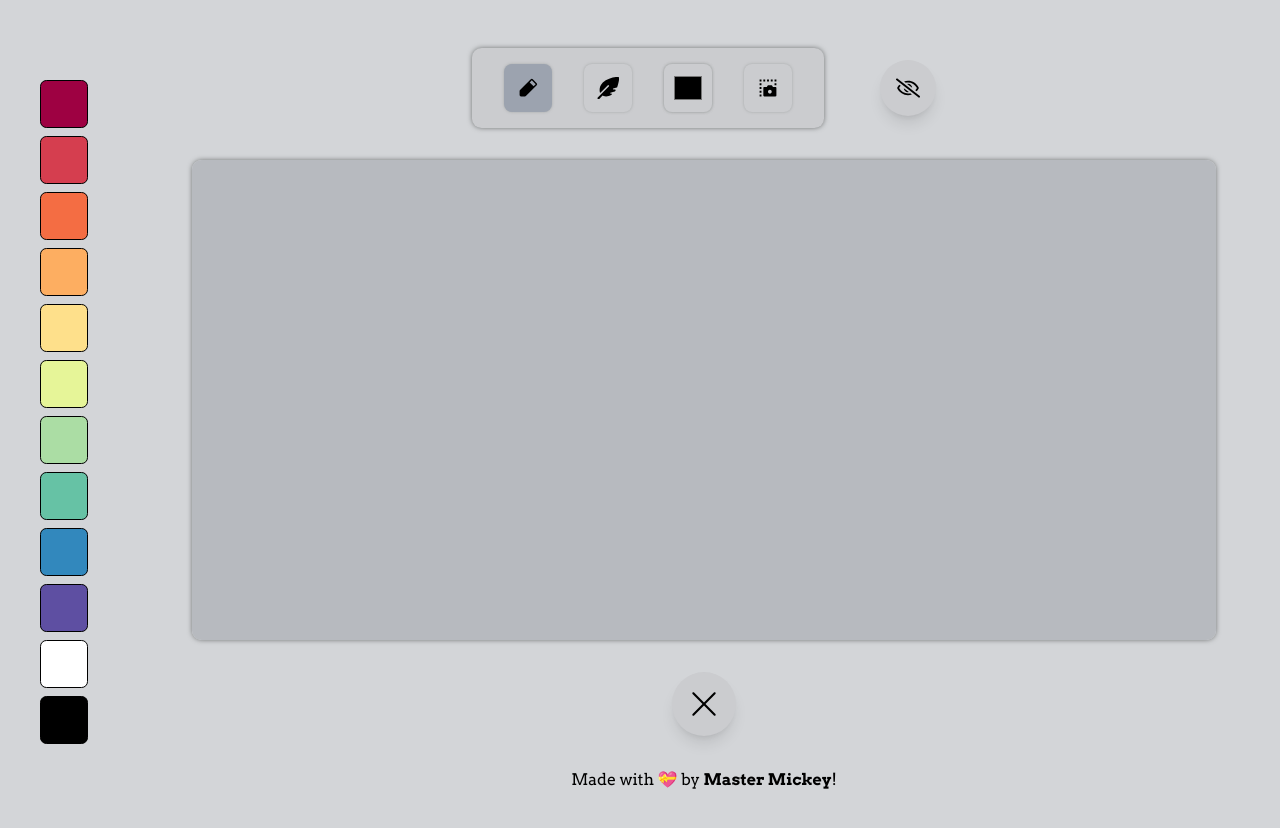
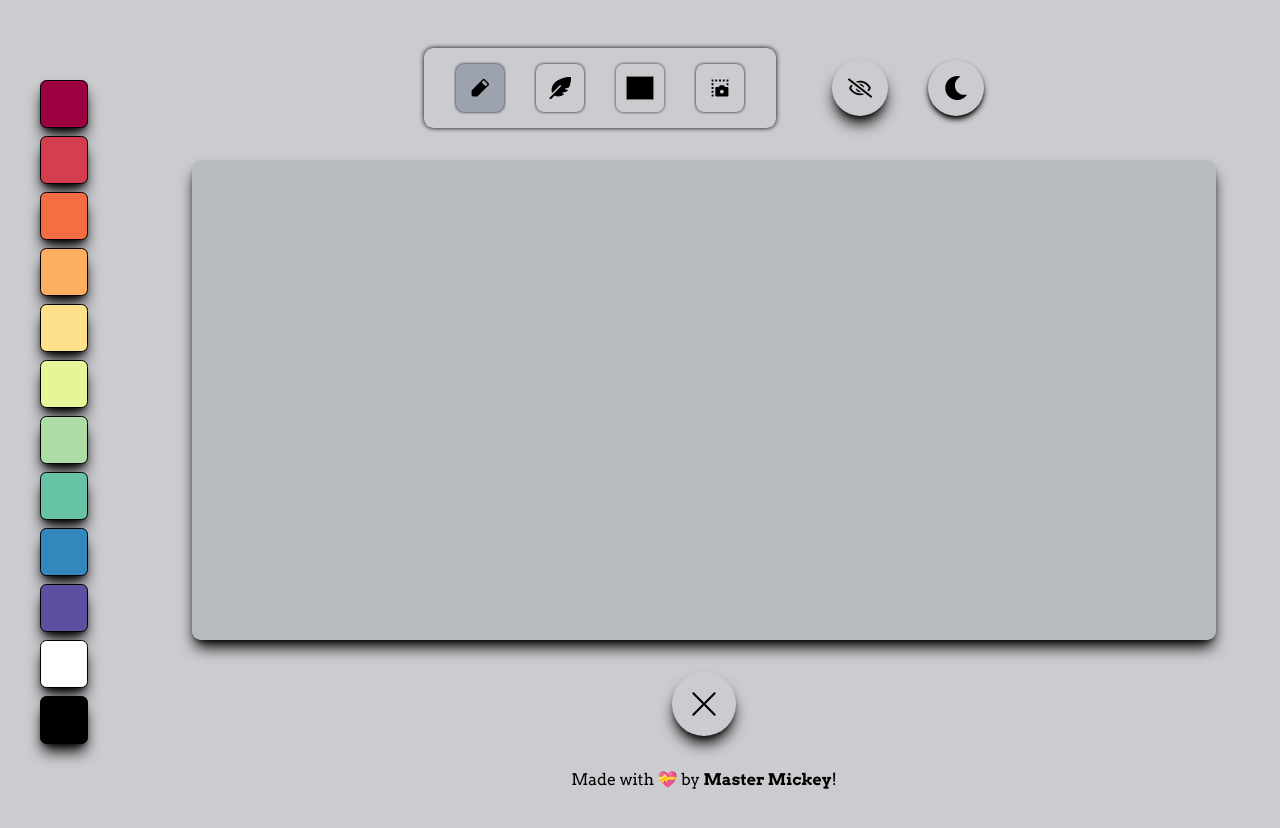
Before and after one commit to singodiyashubham87/Draw-it-out, a React (Vite) app: page / in a window 1280 px wide. Shown: the top 828 px of the page. Built offline with nearby package versions, Linux system fonts and the light colour scheme.

Commit message:
mode-button added

```diff
--- a/src/App.jsx
+++ b/src/App.jsx
@@ -4,7 +4,7 @@ import { startDrawing, clearCanvas } from "./utils/canvas";
 import Menu from "./components/Menu";
 import BgColor from "./components/BgColor";
 import { rainbowColors } from "./utils/helpers";
-import { FaRegEye, FaRegEyeSlash } from "react-icons/fa";
+import { FaRegEye, FaRegEyeSlash, FaMoon, FaSun } from "react-icons/fa";
 
 function App() {
   const canvasRef = useRef(null);
@@ -12,7 +12,7 @@ function App() {
   const [thickness, setThickness] = useState(10);
   const [color, setColor] = useState("#000");
   const [bgColor, setBgColor] = useState("#B7BABF");
-
+  const [darkMode, setDarkMode] = useState(null);
   const [showMenuAndBgColor, setShowMenuAndBgColor] = useState(true);
 
   useEffect(() => {
@@ -22,9 +22,16 @@ function App() {
     }
   }, [bgColor, color, thickness]);
 
+
+  const toggleDarkMode = () => {
+    setDarkMode(!darkMode);
+    document.body.classList.toggle('dark')
+  };
+
+
   return (
     <>
-      <div className="bg-[#d3d5d8] flex flex-col min-w-full justify-center gsm:flex-row">
+      <div className="bg-[#CBCCCF] flex flex-col min-w-full justify-center gsm:flex-row dark:bg-black dark:text-white ">
         {showMenuAndBgColor && (
           <div className="gsm:w-[10%] w-[85%] py-7 grid grid-cols-6 vsm:grid-cols-4 gsm:grid-cols-1 gap-2 vsm:gap-4 gsm:gap-2 gsm:py-[5rem] gsm:mb-8 mx-auto">
             {rainbowColors?.map((val, i) => (
@@ -38,8 +45,8 @@ function App() {
           </div>
         )}
 
-        <div className="container w-[90%] gsm:min-h-[100dvh] flex flex-col justify-center items-center gap-[2rem] font-primary m-auto gsm:m-0">
-          <div className="flex items-center gap-14">
+        <div className="container w-[90%] gsm:min-h-[100dvh] flex flex-col justify-center items-center gap-[2rem] font-primary m-auto gsm:m-0 dark:text-black">
+          <div className="flex items-center gap-14 shadow-black">
             {showMenuAndBgColor && (
               <Menu
                 isDrawing={isDrawing}
@@ -53,9 +60,13 @@ function App() {
                 setShowMenuAndBgColor={setShowMenuAndBgColor}
               />
             )}
+
             <div
-              className={`clearAll bg-[#CBCCCF] p-[1rem] text-[1.5rem] rounded-[50%] shadow-lg hover:bg-gray-400 cursor-pointer ${
-                !showMenuAndBgColor && "mt-12"
+              className = "flex flex-row justify-center align-center space-x-10"
+            >
+              <div
+              className={`clearAll bg-[#CBCCCF] p-[1rem] text-[1.5rem] rounded-[50%] shadow-black shadow-lg dark:shadow-white dark:shadow-sm hover:bg-gray-400 cursor-pointer ${
+                !showMenuAndBgColor && "mt-10"
               }`}
               onClick={() => {
                 setShowMenuAndBgColor((state) => !state);
@@ -63,10 +74,18 @@ function App() {
             >
               {showMenuAndBgColor ? <FaRegEyeSlash /> : <FaRegEye />}
             </div>
+
+            <div
+              className={`darkLightModeToggle bg-[#CBCCCF] p-[1rem] text-[1.5rem] rounded-[50%] shadow-md hover:bg-gray-400 cursor-pointer dark:bg-black shadow-black shadow-lg dark:shadow-white dark:shadow-sm ${!showMenuAndBgColor && "mt-10"}`}
+              onClick={toggleDarkMode}
+            >
+              {darkMode ? <FaSun className="text-yellow-500" /> : <FaMoon className="text-black" />}
+            </div>
+            </div>
           </div>
           <canvas
             id="draw"
-            className={`whiteboard bg-[#DBDCDF] rounded-[0.6rem] shadow-mdm ${
+            className={`whiteboard bg-[#DBDCDF] rounded-[0.6rem] shadow-lg shadow-black dark:shadow-white dark:shadow-lg ${
               isDrawing
                 ? "cursor-crosshair"
                 : "cursor-default pointer-events-none"
@@ -74,7 +93,7 @@ function App() {
             ref={canvasRef}
           ></canvas>
           <div
-            className="clearAll bg-[#CBCCCF] p-[1rem] text-[2rem] rounded-[50%] shadow-lg hover:bg-gray-400 cursor-pointer"
+            className="clearAll bg-[#CBCCCF] p-[1rem] text-[2rem] rounded-[50%] shadow-black shadow-lg dark:shadow-white dark:shadow-md hover:bg-gray-400 cursor-pointer"
             onClick={() => {
               clearCanvas(canvasRef.current, bgColor);
               setIsDrawing(true);
@@ -82,7 +101,7 @@ function App() {
           >
             <RxCross1 />
           </div>
-          <h1 className="text-[0.7rem] vvsm:text-[1rem] pb-4">
+          <h1 className="text-[0.7rem] vvsm:text-[1rem] pb-4 dark:text-white">
             Made with &#128157; by{" "}
             <a
               href="https://shubham-s-socials.vercel.app/"
--- a/src/components/BgColor.jsx
+++ b/src/components/BgColor.jsx
@@ -6,7 +6,7 @@ const BgColor = ({ color, setBgColor, canvas }) => {
     <>
       <div
         style={{ backgroundColor: color }}
-        className={`cursor-pointer m-auto w-[2rem] h-[2rem] vsm:w-[3rem] vsm:h-[3rem] rounded-[0.4rem] border-[0.2px] border-black`}
+        className={`cursor-pointer m-auto w-[2rem] h-[2rem] vsm:w-[3rem] vsm:h-[3rem] rounded-[0.4rem] border-[0.2px] border-black shadow-lg shadow-black dark:border-orange-400 dark:border-3 dark:shadow-white dark:shadow-md`}
         onClick={() => {
           setBgColor(color);
           changeBG(canvas, color);
--- a/src/components/Menu.jsx
+++ b/src/components/Menu.jsx
@@ -22,10 +22,10 @@ const Menu = ({
 
   return (
     <>
-      <div className="max-w-[90%] flex-wrap	 tools bg-[#CBCCCF] shadow-mdm flex justify-center items-stretch gap-[1rem] md:gap-[2rem] px-[2rem] py-4 rounded-[0.6rem]">
+      <div className="max-w-[90%] flex-wrap	 tools bg-[#CBCCCF] shadow-mdm shadow-black flex justify-center items-stretch gap-[1rem] md:gap-[2rem] px-[2rem] py-4 rounded-[0.6rem] dark:shadow-white dark:shadow-md">
         <button>
         <PiPencilSimpleFill
-          className={`text-[2rem] md:text-[3rem] p-[0.5rem] md:p-[0.8rem] shadow-vsm rounded-[0.5rem] cursor-pointer hover:bg-[#B7BABF] ${
+          className={`text-[2rem] md:text-[3rem] p-[0.5rem] md:p-[0.8rem] shadow-black shadow-vsm rounded-[0.5rem] cursor-pointer hover:bg-[#B7BABF] ${
             isDrawing ? "bg-gray-400" : ""
           }`}
           onClick={toggleIsDrawing}
@@ -34,7 +34,7 @@ const Menu = ({
         </button>
         <button>
         <FaFeatherPointed
-          className={`text-[2rem] md:text-[3rem] p-[0.5rem] md:p-[0.8rem] shadow-vsm rounded-[0.5rem] cursor-pointer hover:bg-[#B7BABF] ${
+          className={`text-[2rem] md:text-[3rem] p-[0.5rem] md:p-[0.8rem] shadow-black shadow-vsm rounded-[0.5rem] cursor-pointer hover:bg-[#B7BABF] ${
             pencilWidth ? "bg-gray-400" : ""
           }`}
           onClick={() => setPencilWidth(!pencilWidth)}
@@ -53,7 +53,7 @@ const Menu = ({
             className="cursor-pointer"
           />
         )}
-        <div className="p-[1rem] px-[1.5rem] rounded-[0.5rem] relative shadow-vsm hover:bg-[#B7BABF] cursor-pointer">
+        <div className="p-[1rem] px-[1.5rem] rounded-[0.5rem] relative shadow-black shadow-vsm hover:bg-[#B7BABF] cursor-pointer">
           <input
             type="color"
             name="color"
@@ -65,7 +65,7 @@ const Menu = ({
         </div>
         <button>
         <RiScreenshot2Fill
-          className={`text-[2rem] md:text-[3rem] p-[0.5rem] md:p-[0.8rem] shadow-vsm rounded-[0.5rem] cursor-pointer hover:bg-[#B7BABF]`}
+          className={`text-[2rem] md:text-[3rem] p-[0.5rem] md:p-[0.8rem] shadow-black shadow-vsm rounded-[0.5rem] cursor-pointer hover:bg-[#B7BABF]`}
           onClick={() => takeSnapshot(canvasRef.current, color)}
           title="Snapshot"
         /></button>
--- a/tailwind.config.js
+++ b/tailwind.config.js
@@ -1,6 +1,7 @@
 /** @type {import('tailwindcss').Config} */
 export default {
   content: ["./src/**/*.{js,jsx}", "./*.html"],
+  darkMode:"class",
   theme: {
     extend: {
       colors: {
```
